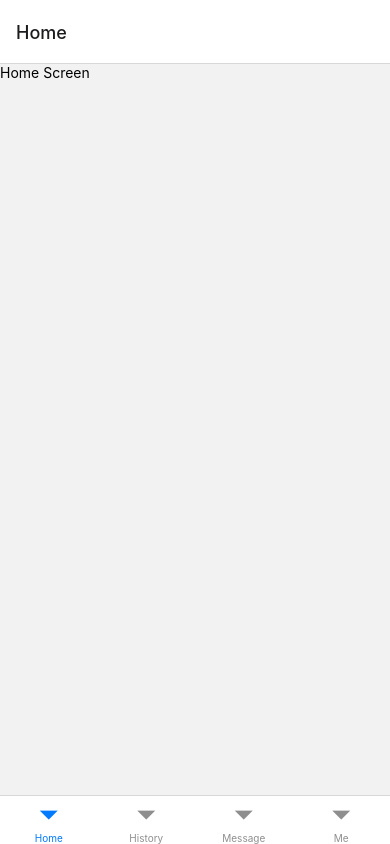
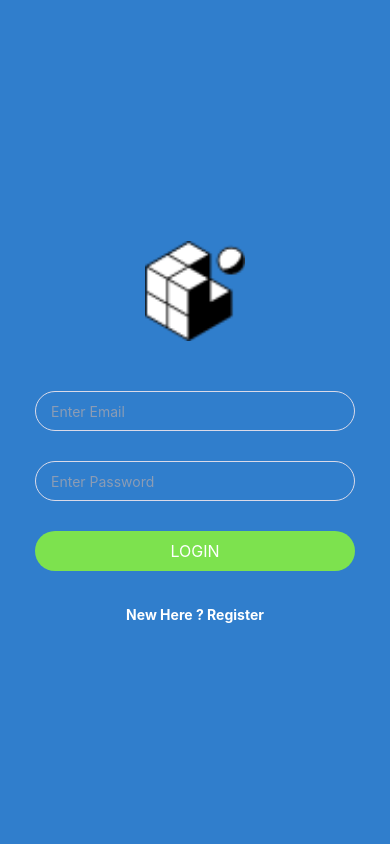
Before and after one commit to Zachary1317/PetSitter, a React Native app: screen /Login in a window 390 px wide. Built offline with nearby package versions, Linux system fonts and the light colour scheme.

Commit message:
add login page layout

```diff
--- a/App.js
+++ b/App.js
@@ -10,6 +10,7 @@ import Me from './screens/Me';
 import Home from './screens/Home';
 import Message from './screens/Message';
 import History from './screens/History';
+import Login from './screens/Login';
 
 
 
@@ -30,6 +31,7 @@ export default function App() {
       <StatusBar style="auto" />
       <NavigationContainer>
         <Stack.Navigator>
+          <Stack.Screen name="Login" component={Login} options={{headerShown:false}}/>
           <Stack.Screen name="ExpensesOverview" component={Overview} options={{headerShown:false}}/>
         </Stack.Navigator>
       </NavigationContainer>
--- /dev/null
+++ b/screens/Login.js
@@ -0,0 +1,210 @@
+import React, {useState, createRef} from 'react';
+import {
+  StyleSheet,
+  TextInput,
+  View,
+  Text,
+  ScrollView,
+  Image,
+  Keyboard,
+  TouchableOpacity,
+  KeyboardAvoidingView,
+} from 'react-native';
+
+// import AsyncStorage from '@react-native-community/async-storage';
+
+const LoginScreen = ({navigation}) => {
+  const [userEmail, setUserEmail] = useState('');
+  const [userPassword, setUserPassword] = useState('');
+  const [errortext, setErrortext] = useState('');
+
+  const passwordInputRef = createRef();
+
+//   const handleSubmitPress = () => {
+//     setErrortext('');
+//     if (!userEmail) {
+//       alert('Please fill Email');
+//       return;
+//     }
+//     if (!userPassword) {
+//       alert('Please fill Password');
+//       return;
+//     }
+//     setLoading(true);
+//     let dataToSend = {email: userEmail, password: userPassword};
+//     let formBody = [];
+//     for (let key in dataToSend) {
+//       let encodedKey = encodeURIComponent(key);
+//       let encodedValue = encodeURIComponent(dataToSend[key]);
+//       formBody.push(encodedKey + '=' + encodedValue);
+//     }
+//     formBody = formBody.join('&');
+
+//     fetch('http://localhost:3000/api/user/login', {
+//       method: 'POST',
+//       body: formBody,
+//       headers: {
+//         //Header Defination
+//         'Content-Type':
+//         'application/x-www-form-urlencoded;charset=UTF-8',
+//       },
+//     })
+//       .then((response) => response.json())
+//       .then((responseJson) => {
+
+//         // If server response message same as Data Matched
+//         if (responseJson.status === 'success') {
+//           AsyncStorage.setItem('user_id', responseJson.data.email);
+//           console.log(responseJson.data.email);
+//           navigation.replace('DrawerNavigationRoutes');
+//         } else {
+//           setErrortext(responseJson.msg);
+//           console.log('Please check your email id or password');
+//         }
+//       })
+//       .catch((error) => {
+//         //Hide Loader
+//         setLoading(false);
+//         console.error(error);
+//       });
+//   };
+
+  return (
+    <View style={styles.mainBody}>
+      <ScrollView
+        keyboardShouldPersistTaps="handled"
+        contentContainerStyle={{
+          flex: 1,
+          justifyContent: 'center',
+          alignContent: 'center',
+        }}>
+        <View>
+          <KeyboardAvoidingView enabled>
+            <View style={{alignItems: 'center'}}>
+              <Image
+                source={require('../assets/favicon.png')}
+                style={{
+                  width: '50%',
+                  height: 100,
+                  resizeMode: 'contain',
+                  margin: 30,
+                }}
+              />
+            </View>
+            <View style={styles.SectionStyle}>
+              <TextInput
+                style={styles.inputStyle}
+                onChangeText={(UserEmail) =>
+                  setUserEmail(UserEmail)
+                }
+                placeholder="Enter Email" //dummy@abc.com
+                placeholderTextColor="#8b9cb5"
+                autoCapitalize="none"
+                keyboardType="email-address"
+                returnKeyType="next"
+                onSubmitEditing={() =>
+                  passwordInputRef.current &&
+                  passwordInputRef.current.focus()
+                }
+                underlineColorAndroid="#f000"
+                blurOnSubmit={false}
+              />
+            </View>
+            <View style={styles.SectionStyle}>
+              <TextInput
+                style={styles.inputStyle}
+                onChangeText={(UserPassword) =>
+                  setUserPassword(UserPassword)
+                }
+                placeholder="Enter Password" //12345
+                placeholderTextColor="#8b9cb5"
+                keyboardType="default"
+                ref={passwordInputRef}
+                onSubmitEditing={Keyboard.dismiss}
+                blurOnSubmit={false}
+                secureTextEntry={true}
+                underlineColorAndroid="#f000"
+                returnKeyType="next"
+              />
+            </View>
+            {errortext != '' ? (
+              <Text style={styles.errorTextStyle}>
+                {errortext}
+              </Text>
+            ) : null}
+            <TouchableOpacity
+              style={styles.buttonStyle}
+              activeOpacity={0.5}
+            //   onPress={handleSubmitPress}
+              >
+              <Text style={styles.buttonTextStyle}>LOGIN</Text>
+            </TouchableOpacity>
+            <Text
+              style={styles.registerTextStyle}
+              onPress={() => navigation.navigate('RegisterScreen')}>
+              New Here ? Register
+            </Text>
+          </KeyboardAvoidingView>
+        </View>
+      </ScrollView>
+    </View>
+  );
+};
+export default LoginScreen;
+
+const styles = StyleSheet.create({
+  mainBody: {
+    flex: 1,
+    justifyContent: 'center',
+    backgroundColor: '#307ecc',
+    alignContent: 'center',
+  },
+  SectionStyle: {
+    flexDirection: 'row',
+    height: 40,
+    marginTop: 20,
+    marginLeft: 35,
+    marginRight: 35,
+    margin: 10,
+  },
+  buttonStyle: {
+    backgroundColor: '#7DE24E',
+    borderWidth: 0,
+    color: '#FFFFFF',
+    borderColor: '#7DE24E',
+    height: 40,
+    alignItems: 'center',
+    borderRadius: 30,
+    marginLeft: 35,
+    marginRight: 35,
+    marginTop: 20,
+    marginBottom: 25,
+  },
+  buttonTextStyle: {
+    color: '#FFFFFF',
+    paddingVertical: 10,
+    fontSize: 16,
+  },
+  inputStyle: {
+    flex: 1,
+    color: 'white',
+    paddingLeft: 15,
+    paddingRight: 15,
+    borderWidth: 1,
+    borderRadius: 30,
+    borderColor: '#dadae8',
+  },
+  registerTextStyle: {
+    color: '#FFFFFF',
+    textAlign: 'center',
+    fontWeight: 'bold',
+    fontSize: 14,
+    alignSelf: 'center',
+    padding: 10,
+  },
+  errorTextStyle: {
+    color: 'red',
+    textAlign: 'center',
+    fontSize: 14,
+  },
+});
```
Also changed, not shown: package.json (+6 -1 lines), 1 other file (tests, documents, lock files or other folders).
